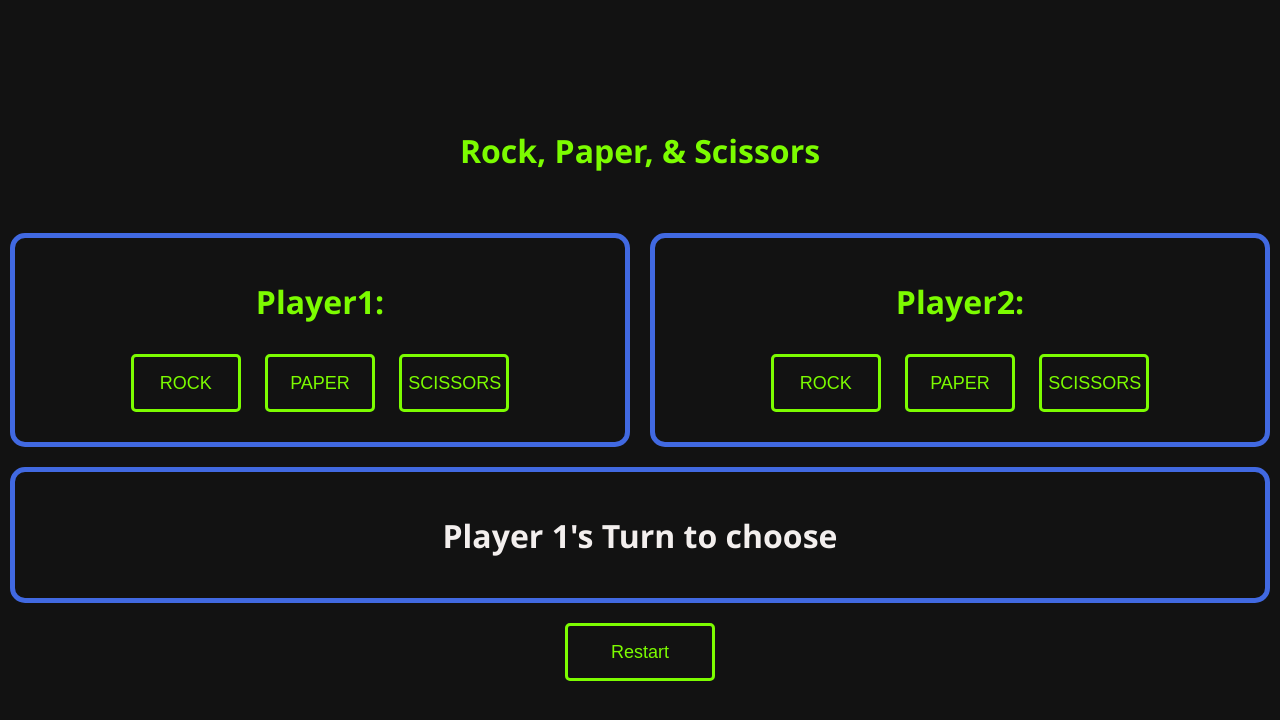
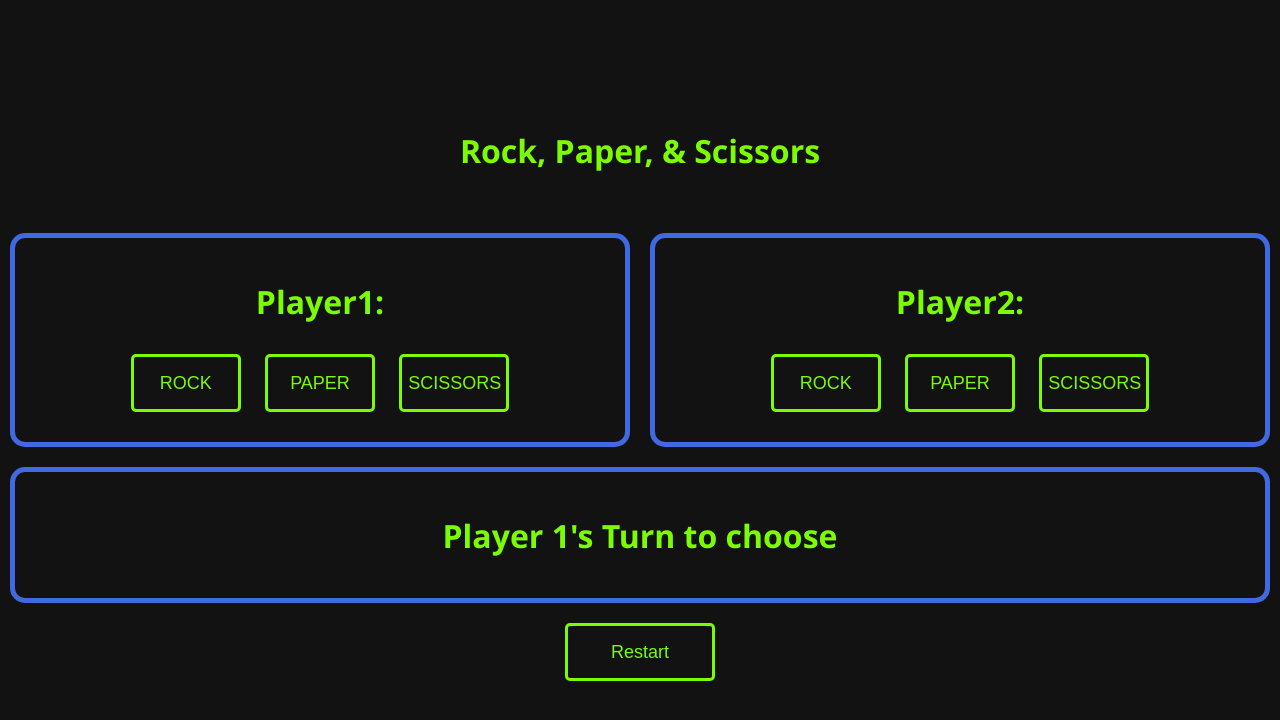
Before and after one commit to josephleh/christmas, a plain HTML site: page index.html in a window 1280 px wide. Drawn offline with Linux system fonts and the light colour scheme.

Commit message:
Update index.html

```diff
--- a/index.html
+++ b/index.html
@@ -100,7 +100,7 @@ body {
     color: #121212;
 }
 #resultText{
-    color: rgb(243, 239, 238);
+    color: #7CFC00;
 }
 </style>
 
```
